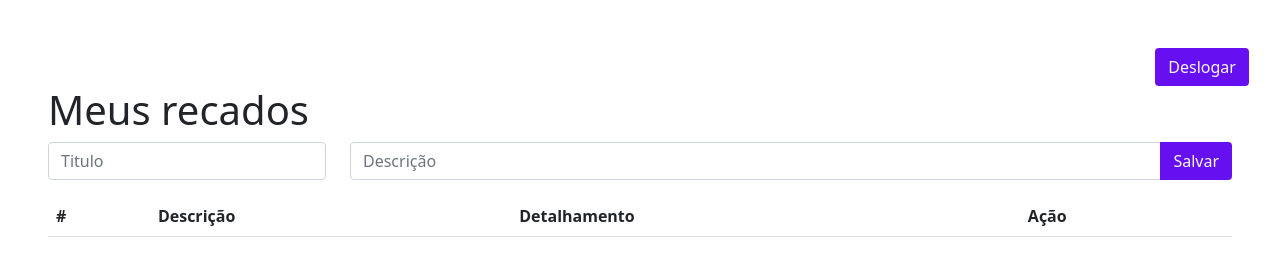
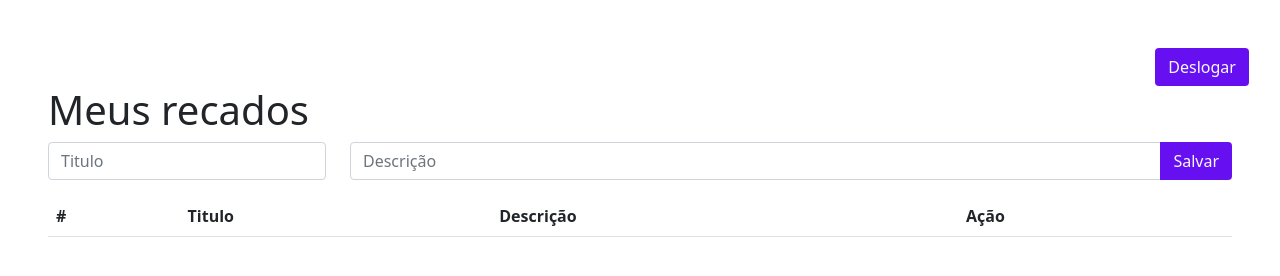
Before and after one commit to thobiassilva/recados-web, a website: page public/home/home.html in a window 1280 px wide. Drawn offline with nearby package versions, Linux system fonts and the light colour scheme; no server answers; sample sign-in values are in the browser's storage.

Commit message:
Ajusta head da tabela

```diff
--- a/public/home/home.html
+++ b/public/home/home.html
@@ -65,8 +65,8 @@
           <thead>
             <tr>
               <th scope="col">#</th>
+              <th scope="col">Titulo</th>
               <th scope="col">Descrição</th>
-              <th scope="col">Detalhamento</th>
               <th scope="col">Ação</th>
             </tr>
           </thead>
```
